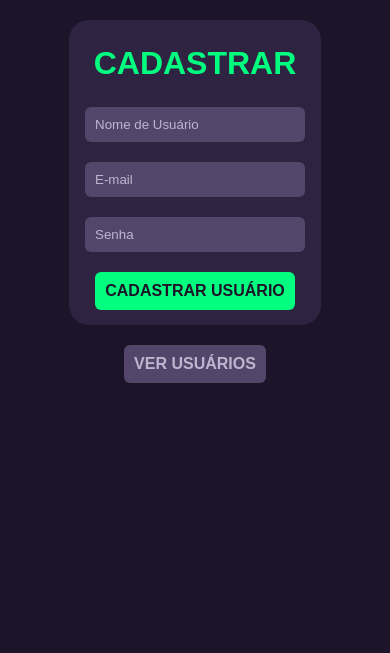
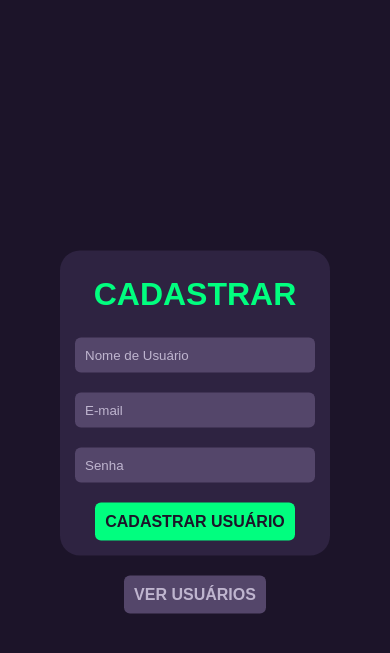
Before and after one commit to gabrielm29/CRUD-PHP, a PHP site: page / in a window 390 px wide. Shown: the top 653 px of the page. Run offline with PHP 8.4, Linux system fonts and the light colour scheme.

Commit message:
atualizei as media queries

```diff
--- a/style.css
+++ b/style.css
@@ -59,7 +59,8 @@
         margin: 20px 0px;
         position: relative;
         left: 50%;
-        transform: translateX(-50%);
+        top: 50%;
+        transform: translate(-50%, -50%);
         display: flex;
         justify-content: center;
         align-items: center;
@@ -115,8 +116,22 @@
         transition: 0.3s ease;
     }
 }
+@media screen and (max-width: 320px){
+    /*Configurações do Cabeçalho*/
+    #titulo{
+        padding: 10px;
+        font-size: 1.8em;
+    }
 
-@media screen and (max-width: 600px){
+    /*Configurações do Principal*/
+    #container{
+        width: 250px;
+    }
+    .dados > input{
+        width: 170px;
+    }
+}
+@media screen and (min-width: 320px) and (max-width: 480px){
     /*Configurações do Cabeçalho*/
     #titulo{
         padding: 10px;
@@ -128,6 +143,6 @@
         width: 300px;
     }
     .dados > input{
-        width: 200px;
+        width: 220px;
     }
 }
```
